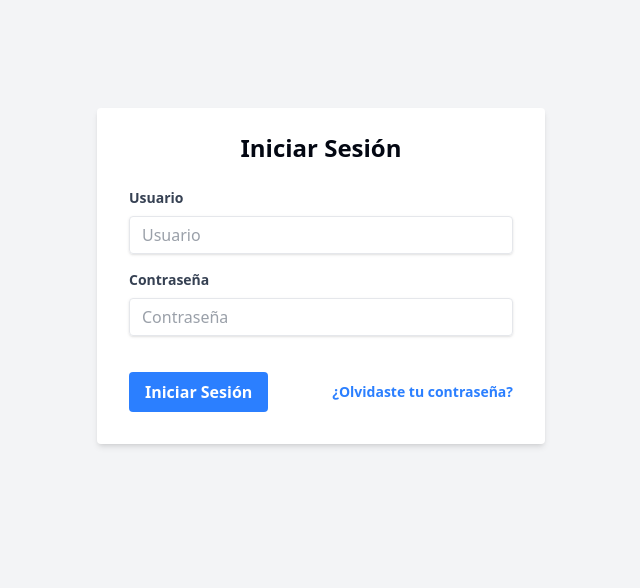
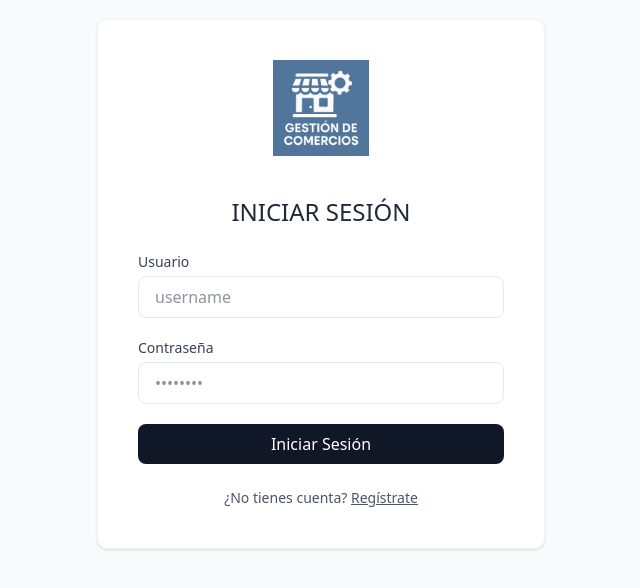
Before and after one commit to rafaRM002/gestion_entradas_frontend, a React (Vite) app in the folder gestion_museo_frontend/: page / in a window 1280 px wide. Shown: the part 116-704 px from the top of the page, without its empty margins (319-959 px from the left). Built offline with nearby package versions, Linux system fonts and the light colour scheme; no server answers.

Commit message:
Login de antes

```diff
--- a/gestion_museo_frontend/src/pages/Login.jsx
+++ b/gestion_museo_frontend/src/pages/Login.jsx
@@ -1,9 +1,9 @@
 "use client"
 
 import { useState } from "react"
+import { useNavigate } from "react-router-dom"
+import { API_URL } from "../utilities/apirest"
 import axios from "axios"
-import { API_URL } from "../config"
-import { useNavigate } from "react-router-dom"
 
 function Login() {
   const [username, setUsername] = useState("")
@@ -26,8 +26,8 @@
           localStorage.setItem("username", username) // Guardamos el username para futuras consultas
           setErrorMessage(null)
 
-          // Forzar recarga para obtener datos del usuario
-          window.location.href = "/"
+          // Redirigir según el rol después del login
+          navigate("/dashboard")
         }
       })
       .catch((error) => {
@@ -41,57 +41,58 @@
   }
 
   return (
-    <div className="flex justify-center items-center h-screen bg-gray-100">
-      <div className="bg-white shadow-md rounded px-8 pt-6 pb-8 mb-4 w-full max-w-md">
-        <h2 className="text-2xl font-bold mb-6 text-center">Iniciar Sesión</h2>
+    <div className="min-h-screen flex items-center justify-center bg-gray-50 px-4">
+      <div className="w-full max-w-md p-10 bg-white rounded-lg shadow-sm border border-gray-100">
+        <div className="flex justify-center mb-6">
+          <img src="/logo.png" alt="Logo" className="w-24 h-auto mb-4" />
+        </div>
+
+        <h2 className="text-center text-2xl font-medium text-gray-800 mb-6">INICIAR SESIÓN</h2>
+
         {errorMessage && (
-          <div className="bg-red-100 border border-red-400 text-red-700 px-4 py-3 rounded relative mb-4" role="alert">
-            <strong className="font-bold">Error:</strong>
-            <span className="block sm:inline">{errorMessage}</span>
-          </div>
+          <div className="text-sm text-center text-red-700 bg-red-50 rounded py-2 mb-4">{errorMessage}</div>
         )}
-        <form onSubmit={realizarSolicitud}>
-          <div className="mb-4">
-            <label className="block text-gray-700 text-sm font-bold mb-2" htmlFor="username">
-              Usuario
-            </label>
+
+        <form onSubmit={realizarSolicitud} className="space-y-5">
+          <div>
+            <label className="block text-sm font-medium text-gray-700 mb-1">Usuario</label>
             <input
-              className="shadow appearance-none border rounded w-full py-2 px-3 text-gray-700 leading-tight focus:outline-none focus:shadow-outline"
-              id="username"
               type="text"
-              placeholder="Usuario"
+              className="w-full px-4 py-2 border border-gray-200 rounded-md focus:outline-none focus:ring-2 focus:ring-gray-500 bg-white text-gray-800"
+              placeholder="username"
               value={username}
               onChange={(e) => setUsername(e.target.value)}
+              disabled={loading}
             />
           </div>
-          <div className="mb-6">
-            <label className="block text-gray-700 text-sm font-bold mb-2" htmlFor="password">
-              Contraseña
-            </label>
+
+          <div>
+            <label className="block text-sm font-medium text-gray-700 mb-1">Contraseña</label>
             <input
-              className="shadow appearance-none border rounded w-full py-2 px-3 text-gray-700 mb-3 leading-tight focus:outline-none focus:shadow-outline"
-              id="password"
               type="password"
-              placeholder="Contraseña"
+              className="w-full px-4 py-2 border border-gray-200 rounded-md focus:outline-none focus:ring-2 focus:ring-gray-500 bg-white text-gray-800"
+              placeholder="••••••••"
               value={password}
               onChange={(e) => setPassword(e.target.value)}
+              disabled={loading}
             />
           </div>
-          <div className="flex items-center justify-between">
+
           <button
-              className={`bg-blue-500 hover:bg-blue-700 text-white font-bold py-2 px-4 rounded focus:outline-none focus:shadow-outline ${
-                loading ? "opacity-50 cursor-not-allowed" : ""
-              }`}
             type="submit"
             disabled={loading}
+            className="w-full py-2 bg-gray-900 text-white font-medium rounded-md hover:bg-gray-800 transition-colors disabled:opacity-50 disabled:cursor-not-allowed"
           >
             {loading ? "Iniciando sesión..." : "Iniciar Sesión"}
           </button>
-            <a className="inline-block align-baseline font-bold text-sm text-blue-500 hover:text-blue-800" href="#">
-              ¿Olvidaste tu contraseña?
-            </a>
-          </div>
         </form>
+
+        <p className="text-center text-sm text-gray-600 mt-6">
+          ¿No tienes cuenta?{" "}
+          <span className="underline cursor-pointer hover:text-gray-800">
+            <a href="/registro">Regístrate</a>
+          </span>
+        </p>
       </div>
     </div>
   )
```
Lines whose indentation alone changed are shown as unchanged.
